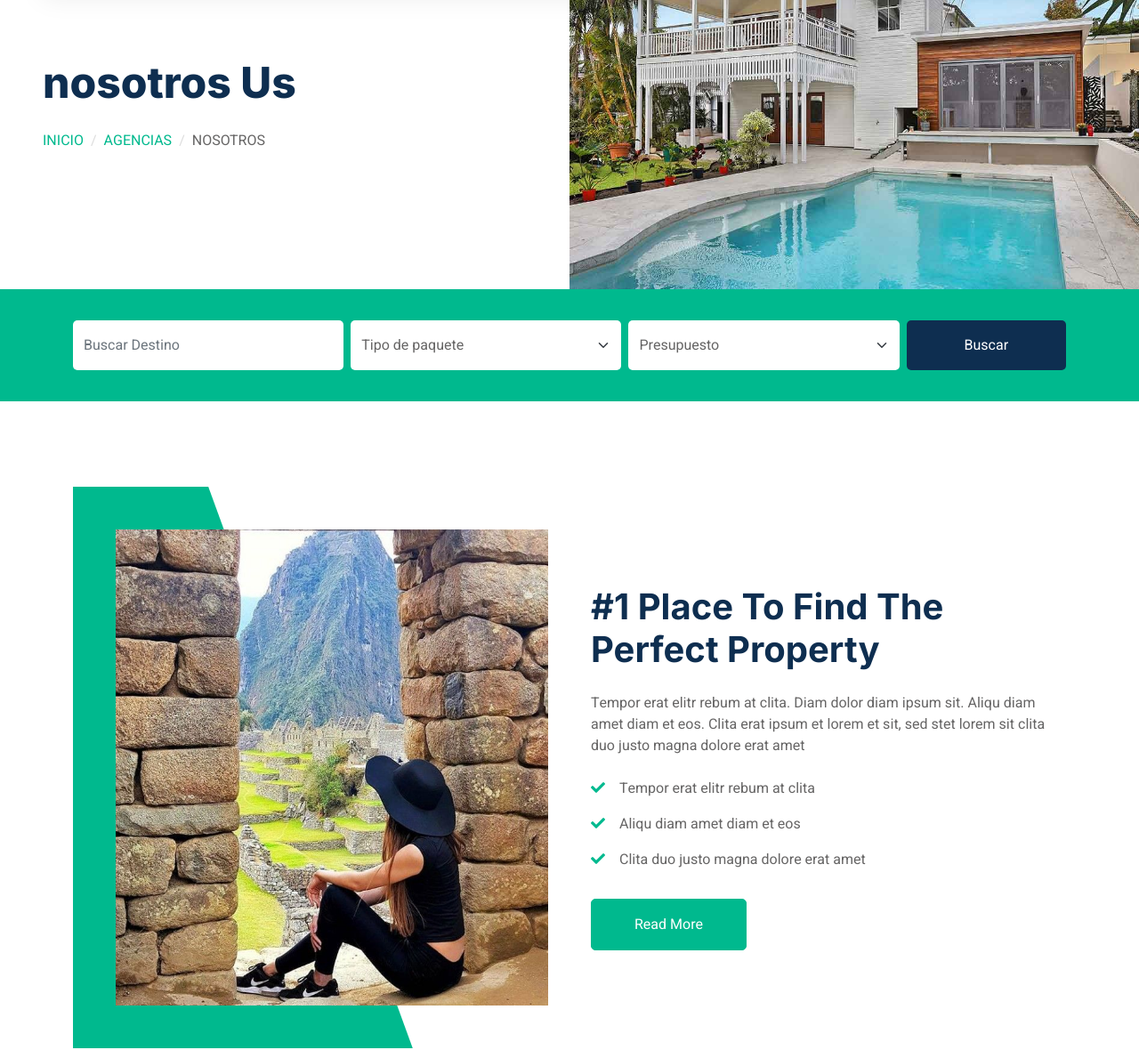
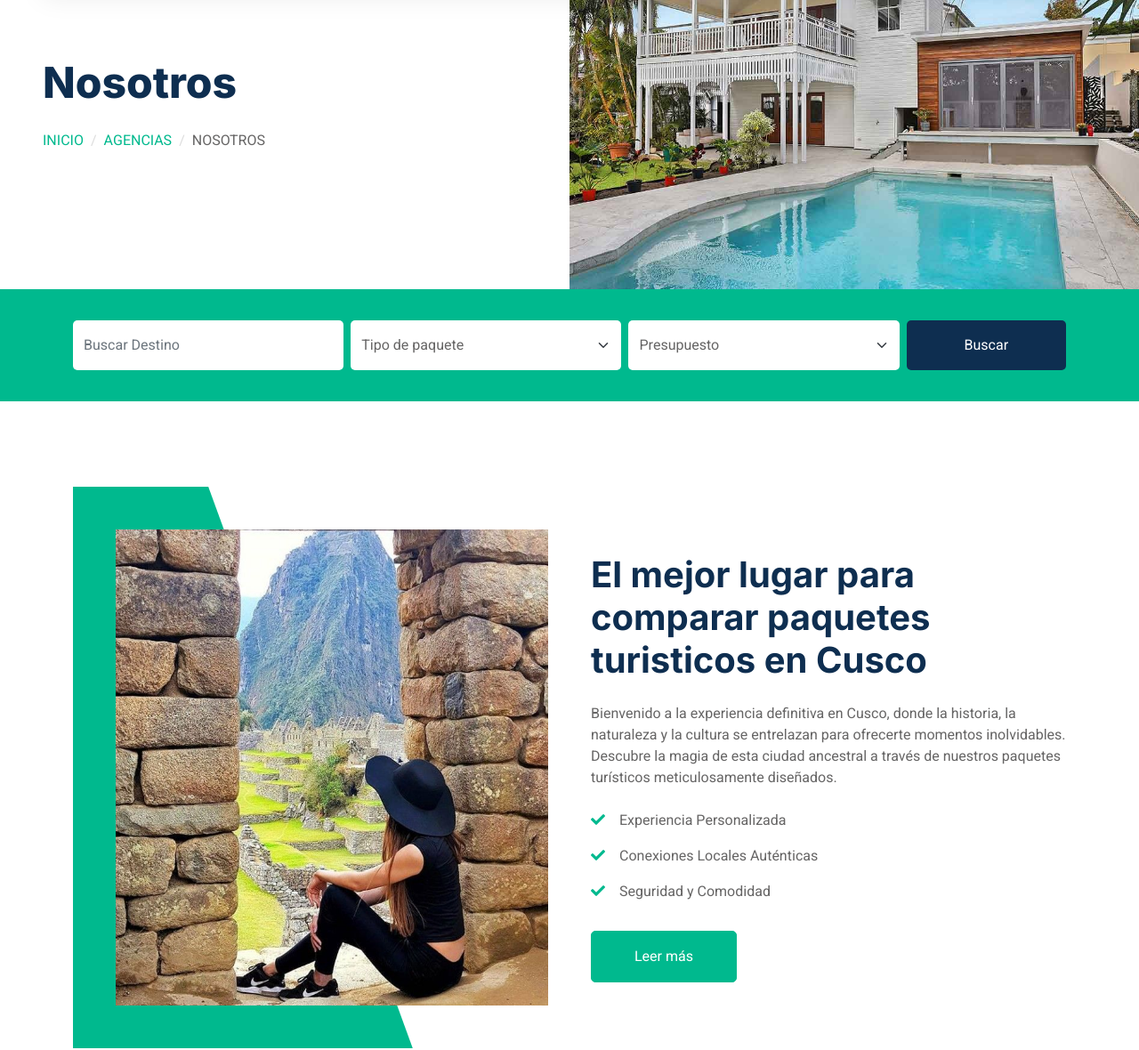
Before and after one commit to JairoProDev/ViajaYa, a plain HTML site: page nosotros.html in a window 1280 px wide. Shown: the part 123-1303 px from the top of the page at 89% size. Drawn offline with nearby package versions, Linux system fonts and the light colour scheme.

Commit message:
Update links to "Nosotros" in HTML files

```diff
--- a/nosotros.html
+++ b/nosotros.html
@@ -132,7 +132,7 @@
       <div class="container-fluid header bg-white p-0">
         <div class="row g-0 align-items-center flex-column-reverse flex-md-row">
           <div class="col-md-6 p-5 mt-lg-5">
-            <h1 class="display-5 animated fadeIn mb-4">nosotros Us</h1>
+            <h1 class="display-5 animated fadeIn mb-4">Nosotros</h1>
             <nav aria-label="breadcrumb animated fadeIn">
               <ol class="breadcrumb text-uppercase">
                 <li class="breadcrumb-item"><a href="#">Inicio</a></li>
@@ -208,25 +208,20 @@
               </div>
             </div>
             <div class="col-lg-6 wow fadeIn" data-wow-delay="0.5s">
-              <h1 class="mb-4">#1 Place To Find The Perfect Property</h1>
+              <h1 class="mb-4">El mejor lugar para comparar paquetes turisticos en Cusco</h1>
               <p class="mb-4">
-                Tempor erat elitr rebum at clita. Diam dolor diam ipsum sit.
-                Aliqu diam amet diam et eos. Clita erat ipsum et lorem et sit,
-                sed stet lorem sit clita duo justo magna dolore erat amet
+                Bienvenido a la experiencia definitiva en Cusco, donde la historia, la naturaleza y la cultura se entrelazan para ofrecerte momentos inolvidables. Descubre la magia de esta ciudad ancestral a través de nuestros paquetes turísticos meticulosamente diseñados.
               </p>
               <p>
-                <i class="fa fa-check text-primary me-3"></i>Tempor erat elitr
-                rebum at clita
+                <i class="fa fa-check text-primary me-3"></i>Experiencia Personalizada
               </p>
               <p>
-                <i class="fa fa-check text-primary me-3"></i>Aliqu diam amet
-                diam et eos
+                <i class="fa fa-check text-primary me-3"></i>Conexiones Locales Auténticas
               </p>
               <p>
-                <i class="fa fa-check text-primary me-3"></i>Clita duo justo
-                magna dolore erat amet
+                <i class="fa fa-check text-primary me-3"></i>Seguridad y Comodidad
               </p>
-              <a class="btn btn-primary py-3 px-5 mt-3" href="">Read More</a>
+              <a class="btn btn-primary py-3 px-5 mt-3" href="">Leer más</a>
             </div>
           </div>
         </div>
@@ -429,7 +424,7 @@
             </div>
             <div class="col-lg-3 col-md-6">
               <h5 class="text-white mb-4">Quick Links</h5>
-              <a class="btn btn-link text-white-50" href="">nosotros Us</a>
+              <a class="btn btn-link text-white-50" href="">Nosotros</a>
               <a class="btn btn-link text-white-50" href="">Contact Us</a>
               <a class="btn btn-link text-white-50" href="">Our Services</a>
               <a class="btn btn-link text-white-50" href="">Privacy Policy</a>
```
Also changed, not shown: 404.html (+1 -1 lines), contact.html (+1 -1 lines), index.html (+1 -1 lines), property-agent.html (+1 -1 lines), property-list.html (+1 -1 lines), property-type.html (+1 -1 lines), testimonial.html (+1 -1 lines).
